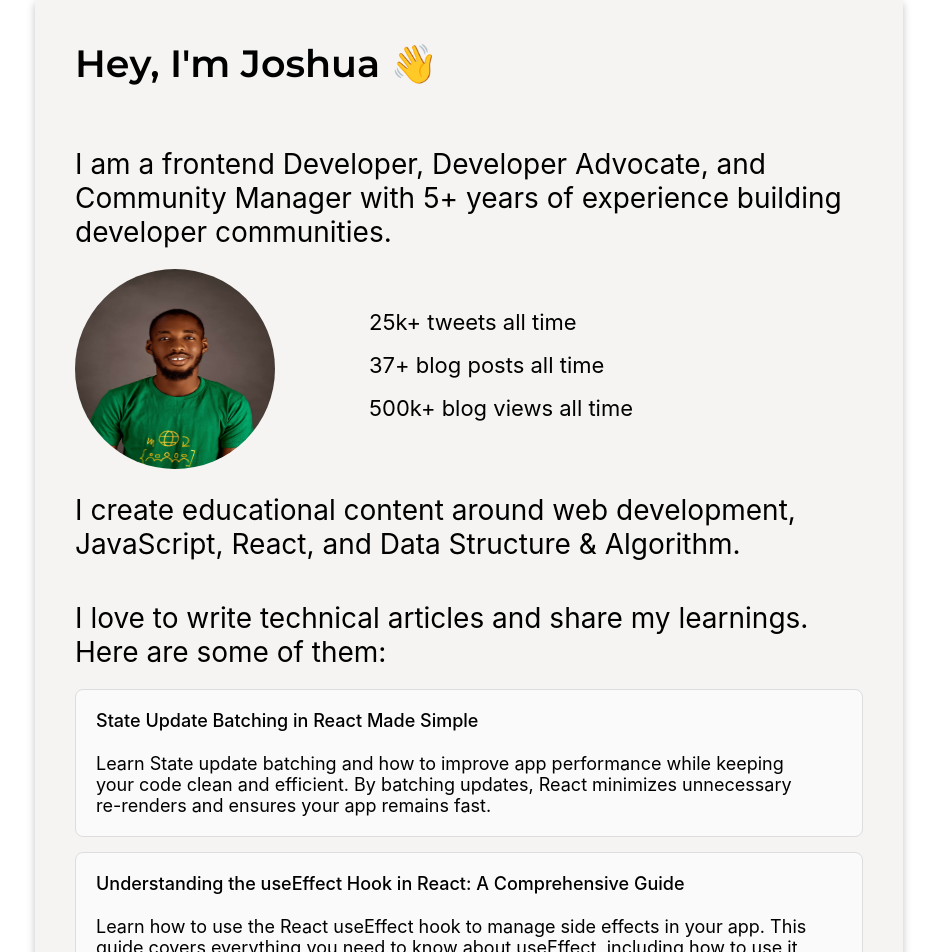
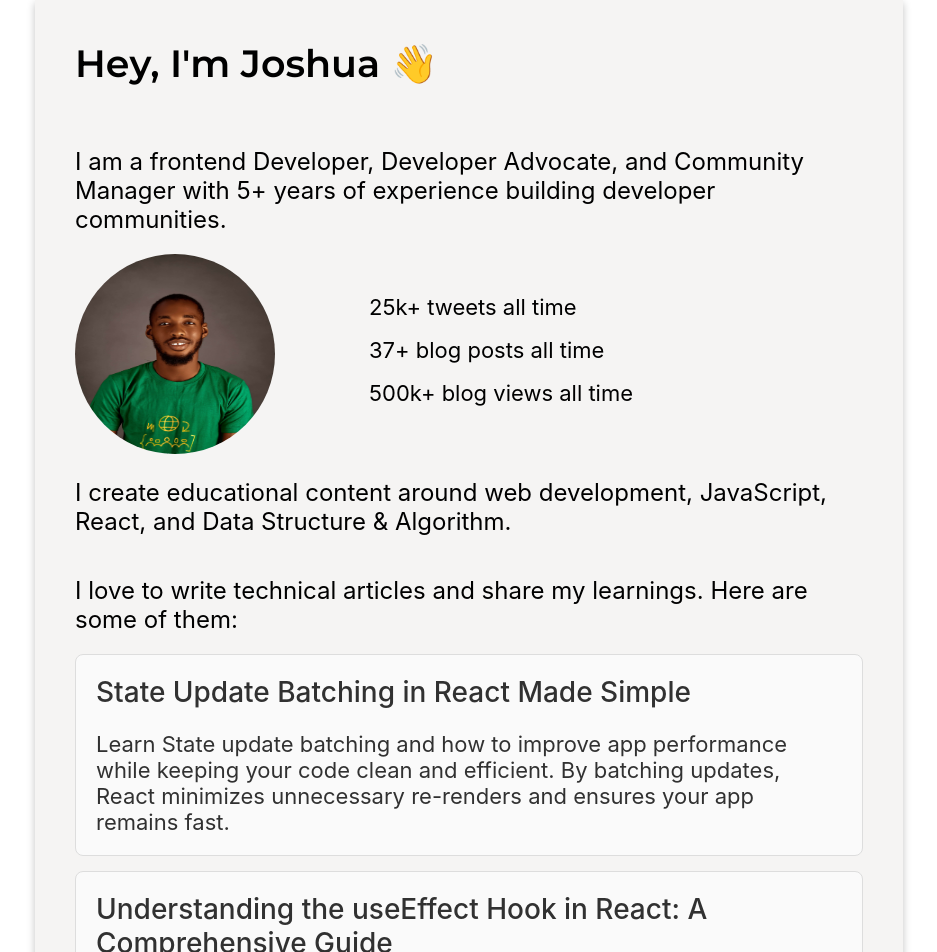
Before and after one commit to Josh-Alhassan/joahua-alhassan, a React (Create React App) app: page / in a window 1280 px wide. Shown: the top 952 px of the page, without its empty margins (171-1108 px from the left). Built offline with nearby package versions, Linux system fonts and the light colour scheme; some icons are missing.

Commit message:
fix responsiveness v3

```diff
--- a/src/components/Accordion.js
+++ b/src/components/Accordion.js
@@ -15,7 +15,7 @@ const Accordion = ({ title, description, link }) => {
         {title}
       </h3>
       <div style={styles.content}>
-        <p style={styles.description}>{description}</p>
+        <p className={style.description}>{description}</p>
         <div>
           <box-icon
             type="solid"
@@ -50,17 +50,13 @@ const styles = {
   title: {
     fontWeight: "500",
     marginBottom: "22px",
-    fontSize: "18px",
   },
   content: {
     display: "flex",
     gap: "10px",
     alignItems: "center",
   },
-  description: {
-    fontSize: "18px",
-    flexGrow: 1,
-  },
+
   icon: {
     fontSize: "24px",
     color: "#555",
--- a/src/components/Accordion.module.css
+++ b/src/components/Accordion.module.css
@@ -1,5 +1,19 @@
-@media screen and (max-width: 617px) {
-  .accordionTitle {
+.accordionTitle {
+  font-size: 28px;
+  font-weight: 700;
+  opacity: 0.8;
+}
+
+.description {
+  font-size: 22px;
+  opacity: 0.8;
+}
+
+@media screen and (min-width: 617px) {
+  .description {
     font-size: 22px;
   }
+  .accordionTitle {
+    font-size: 28px;
+  }
 }
--- a/src/utilities/Article.module.css
+++ b/src/utilities/Article.module.css
@@ -1,6 +1,6 @@
 @media screen and (min-width: 617px) {
   .article {
-    font-size: 28px;
+    font-size: 24px;
     text-align: left;
   }
 }
--- a/src/utilities/PrimaryHeader.module.css
+++ b/src/utilities/PrimaryHeader.module.css
@@ -2,7 +2,7 @@
 
 .primaryHeader {
   font-size: 28px;
-  margin-bottom: 40px;
+  margin-bottom: 15px;
   font-weight: 400;
 }
 
@@ -10,5 +10,6 @@
   .primaryHeader {
     font-size: 38px;
     font-weight: 600;
+    margin-bottom: 40px;
   }
 }
```
